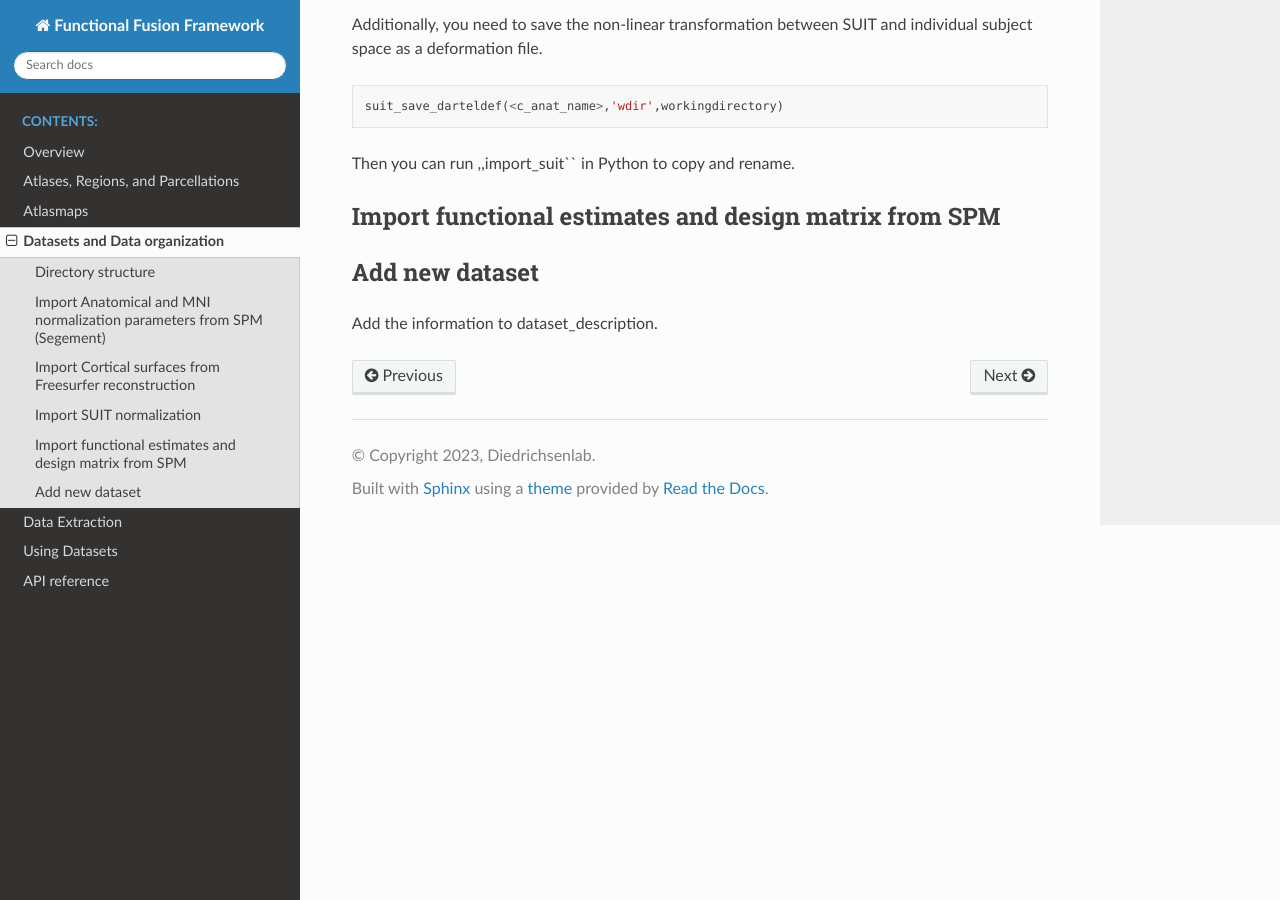
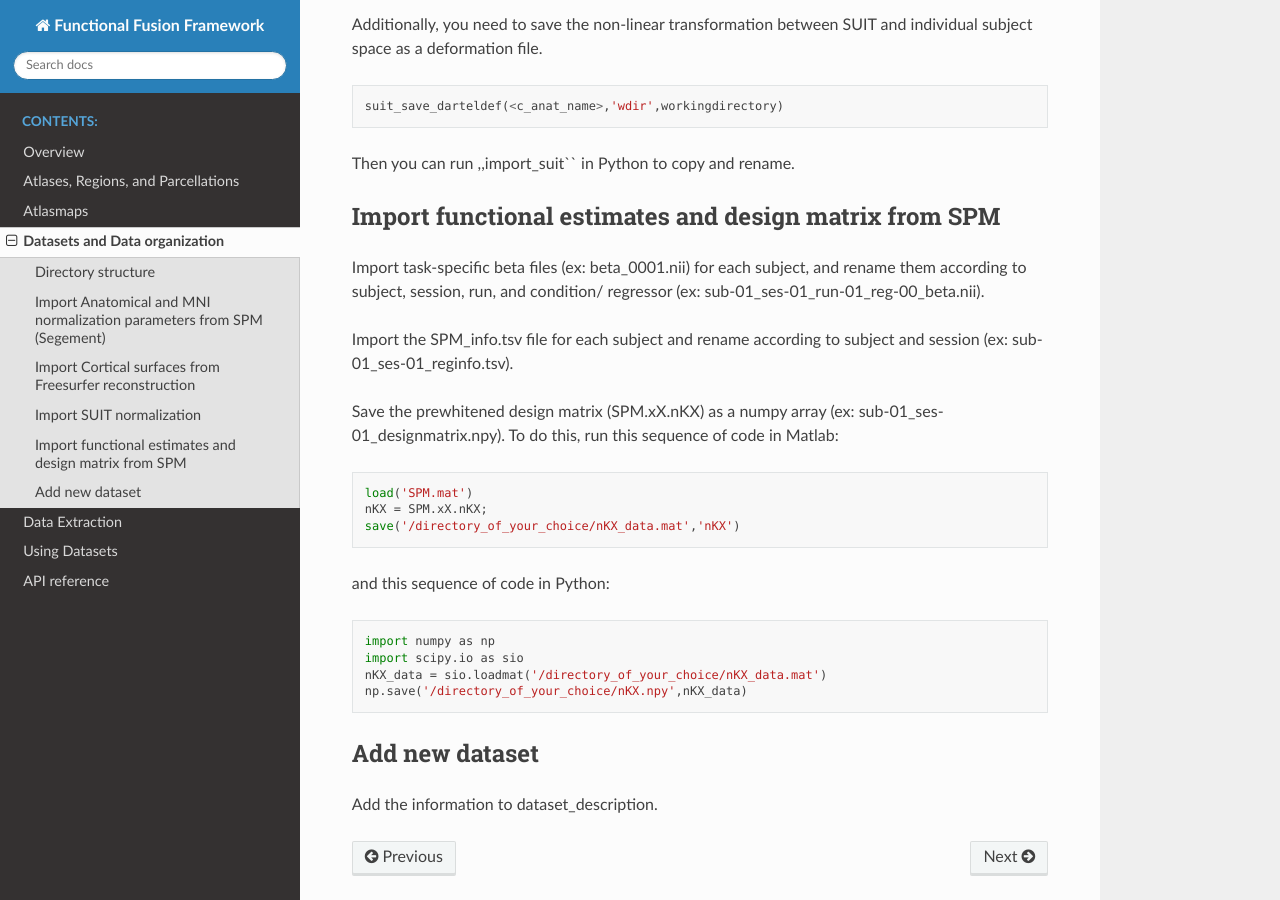
Before and after one commit to DiedrichsenLab/Functional_Fusion, a Sphinx documentation site: the page built from docs/04datasets.rst, in a window 1280 px wide and 900 px high, scrolled down 1991 px. Built offline with Sphinx 7.4.7 and the Read the Docs theme 3.1.0, drawn with Linux system fonts in a browser that asks for light colours.

Commit message:
Update 04datasets.rst

```diff
--- a/docs/04datasets.rst
+++ b/docs/04datasets.rst
@@ -91,6 +91,27 @@
 Import functional estimates and design matrix from SPM
 ------------------------------------------------------
 
+Import task-specific beta files (ex: beta_0001.nii) for each subject, and rename them according to subject, session, run, and condition/ regressor (ex: sub-01_ses-01_run-01_reg-00_beta.nii).
+
+Import the SPM_info.tsv file for each subject and rename according to subject and session (ex: sub-01_ses-01_reginfo.tsv).
+
+Save the prewhitened design matrix (SPM.xX.nKX) as a numpy array (ex: sub-01_ses-01_designmatrix.npy).
+To do this, run this sequence of code in Matlab:
+
+.. code-block:: matlab
+
+    load('SPM.mat')
+    nKX = SPM.xX.nKX;
+    save('/directory_of_your_choice/nKX_data.mat','nKX')
+
+and this sequence of code in Python:
+
+.. code-block:: matlab
+
+        import numpy as np
+        import scipy.io as sio
+        nKX_data = sio.loadmat('/directory_of_your_choice/nKX_data.mat')
+        np.save('/directory_of_your_choice/nKX.npy',nKX_data)
 
 Add new dataset
 ---------------
```
